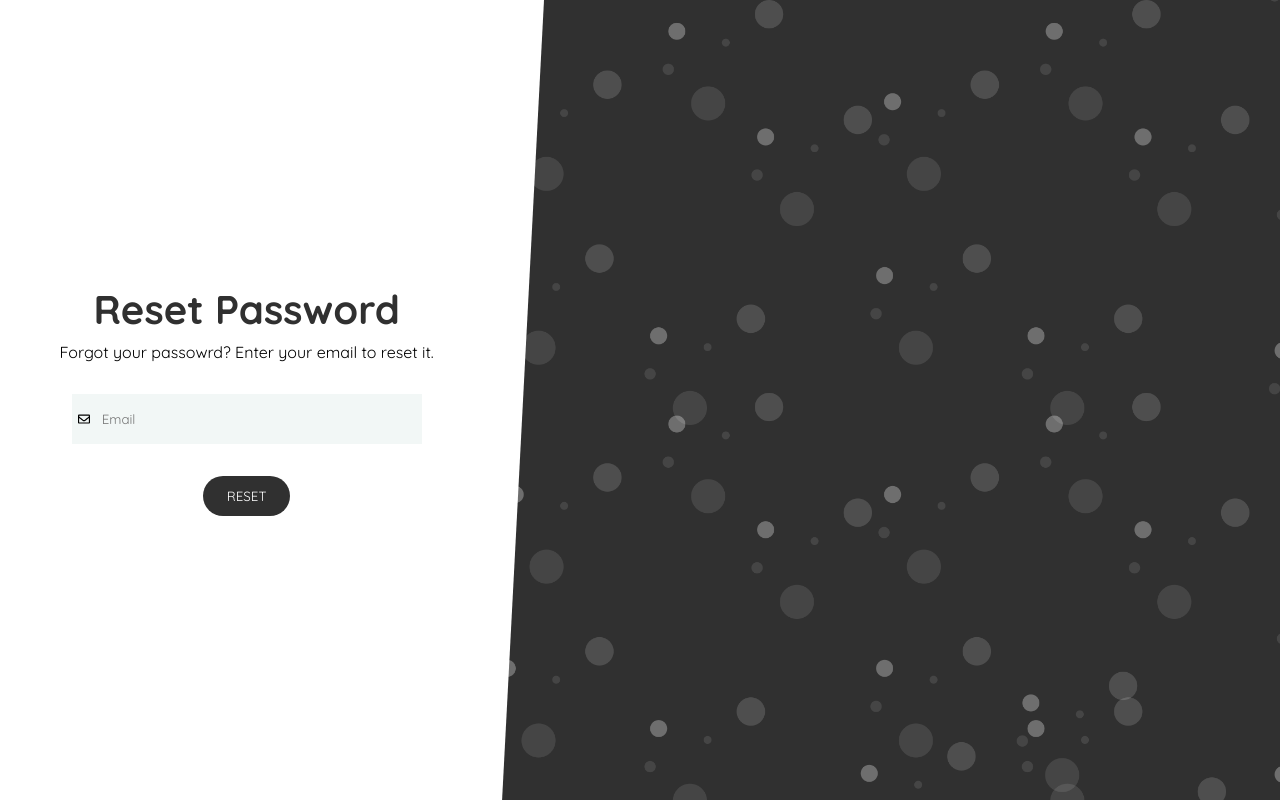
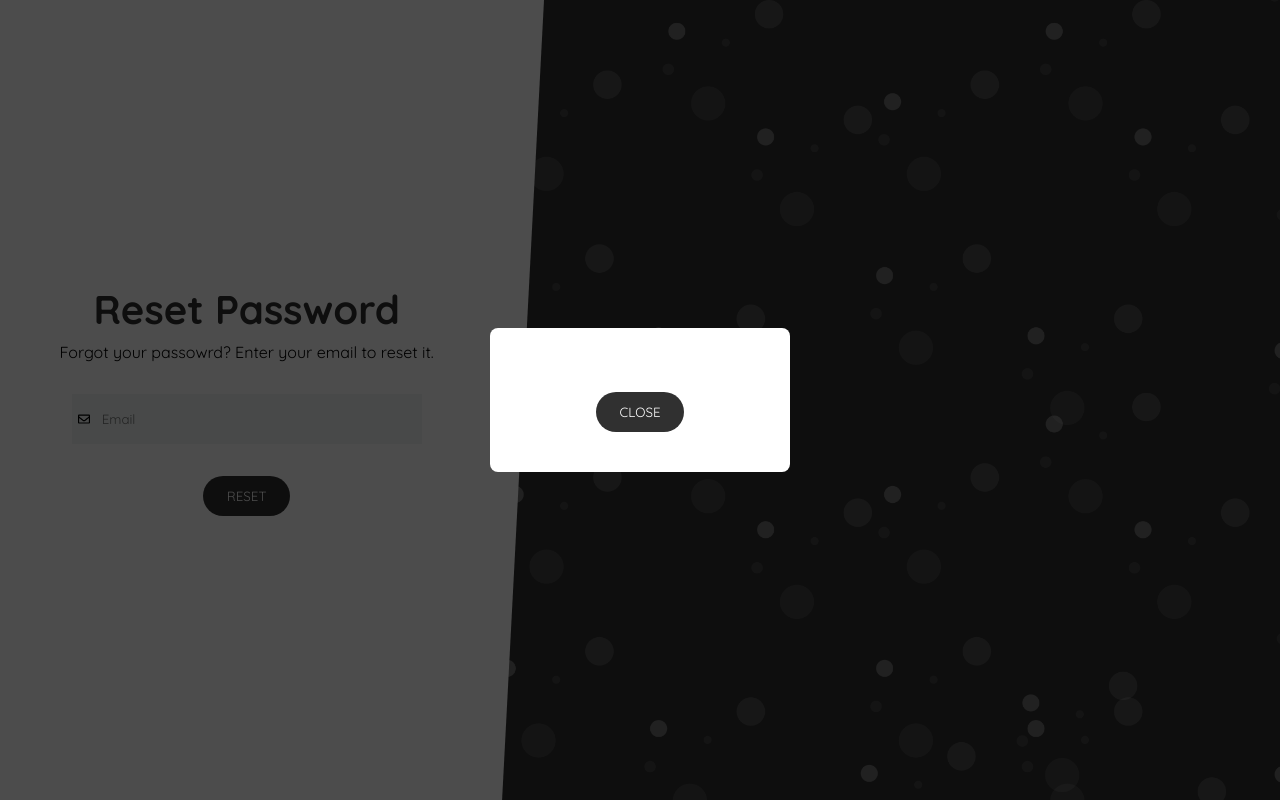
Before and after one commit to SalemNabeelSalem/salem-blog, a Vue app: page /forgot-password in a window 1280 px wide. Built offline with nearby package versions, Linux system fonts and the light colour scheme; what vue2-editor would draw is missing.

Commit message:
Create the Modal Componant

```diff
--- /dev/null
+++ b/src/components/Modal.vue
@@ -0,0 +1,54 @@
+<template>
+  <div class="modal">
+    <div class="modal-content">
+      <p>{{ this.modalMessage }}</p>
+      <button @click="closeModal">Close</button>
+    </div>
+  </div>
+</template>
+
+<script>
+export default {
+  name: "modal",
+
+  props: ["modalMessage"],
+
+  methods: {
+    closeModal() {
+      this.$emit("close-modal");
+    },
+  },
+};
+</script>
+
+<style lang="scss" scoped>
+.modal {
+  display: flex;
+  justify-content: center;
+  align-items: center;
+  z-index: 101;
+  position: absolute;
+  width: 100%;
+  height: 100%;
+  top: 0;
+  background-color: rgba(0, 0, 0, 0.7);
+
+  .modal-content {
+    display: flex;
+    flex-direction: column;
+    justify-content: center;
+    border-radius: 8px;
+    width: 300px;
+    padding: 40px 30px;
+    background-color: #fff;
+
+    p {
+      text-align: center;
+    }
+
+    button {
+      align-self: center;
+    }
+  }
+}
+</style>
--- a/src/views/ForgotPassword.vue
+++ b/src/views/ForgotPassword.vue
@@ -1,5 +1,7 @@
 <template>
   <div class="reset-password">
+    <Modal v-if="modalActive" v-on:close-modal="closeModal" />
+
     <div class="form-wrap">
       <form class="reset">
         <h2>Reset Password</h2>
@@ -26,19 +28,30 @@
 <script>
 // @ is an alias to /src
 import Email from "@/assets/icons/envelope-regular.svg";
+import Modal from "@/components/Modal";
 
 export default {
   name: "forgotPassword",
 
   components: {
     Email,
+    Modal,
   },
 
   data() {
     return {
       email: null,
+      modalActive: true,
+      modalMessage: null,
     };
   },
+
+  methods: {
+    closeModal() {
+      this.modalActive = !this.modalActive;
+      this.email = null;
+    }
+  }
 };
 </script>
 
```
